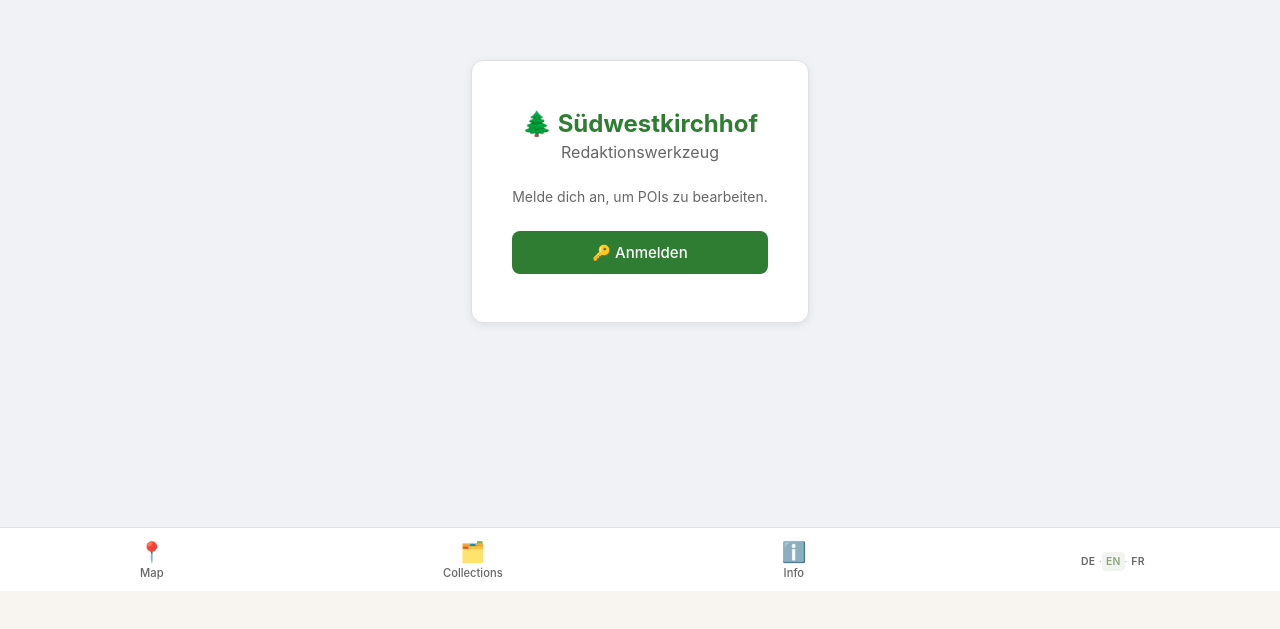
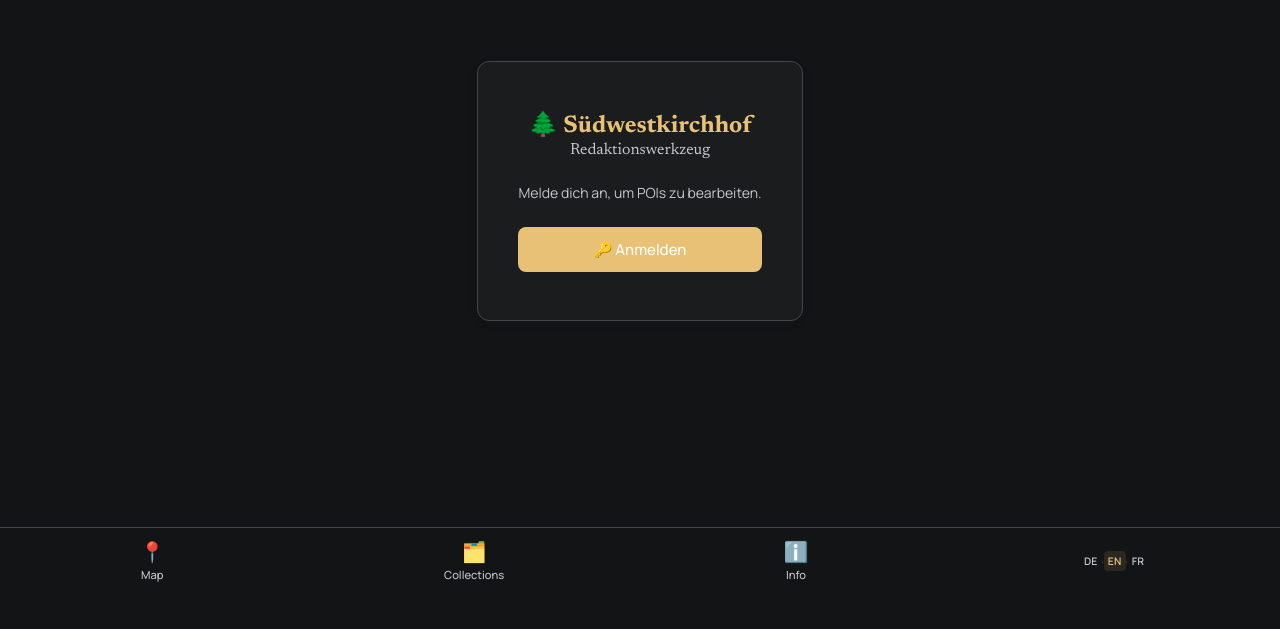
Before and after one commit to ullrichc/stahnsdorf, a Next.js app: page /admin in a window 1280 px wide. Shown: the part 209-838 px from the top of the page. Built offline with nearby package versions, Linux system fonts and the light colour scheme; no server answers.

Commit message:
feat: Implement Eternal Archive dark theme UI

```diff
--- a/src/app/admin/admin.css
+++ b/src/app/admin/admin.css
@@ -1,16 +1,16 @@
-/* ===== Admin Layout — Light Theme ===== */
+/* ===== Admin Layout — Eternal Archive Dark Theme ===== */
 
 :root {
-  --admin-bg: #f5f5f5;
-  --admin-surface: #ffffff;
-  --admin-border: #e0e0e0;
-  --admin-text: #1a1a1a;
-  --admin-muted: #666;
-  --admin-accent: #2e7d32;
-  --admin-green: #2e7d32;
-  --admin-yellow: #f9a825;
-  --admin-red: #c62828;
-  --admin-input-bg: #fafafa;
+  --admin-bg: var(--color-background);
+  --admin-surface: var(--color-surface-container-low);
+  --admin-border: var(--color-border);
+  --admin-text: var(--color-text);
+  --admin-muted: var(--color-text-muted);
+  --admin-accent: var(--color-primary);
+  --admin-green: var(--color-secondary);
+  --admin-yellow: var(--color-primary);
+  --admin-red: #ffb4ab;
+  --admin-input-bg: var(--color-surface-container-lowest);
 }
 
 /* ===== Auth Screens ===== */
@@ -20,7 +20,7 @@
   display: flex;
   align-items: center;
   justify-content: center;
-  background: #f0f2f5;
+  background: var(--admin-bg);
 }
 
 .admin-login-card {
@@ -206,7 +206,7 @@
 }
 
 .admin-toolbar input::placeholder {
-  color: #999;
+  color: var(--admin-muted);
 }
 
 .admin-toolbar select {
@@ -279,7 +279,7 @@
 }
 
 .admin-table thead {
-  background: #fafafa;
+  background: var(--admin-bg);
   position: sticky;
   top: 0;
   z-index: 1;
@@ -308,13 +308,13 @@
 
 .admin-table td {
   padding: 10px 16px;
-  border-bottom: 1px solid #eee;
+  border-bottom: 1px solid var(--admin-border);
   font-size: 14px;
   color: var(--admin-text);
 }
 
 .admin-table tr:hover {
-  background: #f0f7f0;
+  background: var(--color-surface-container-highest);
 }
 
 .admin-table tr {
@@ -332,26 +332,26 @@
 }
 
 /* Typ badges */
-.badge-grab { background: #fff3e0; color: #e65100; }
-.badge-bauwerk { background: #e0f2f1; color: #00695c; }
-.badge-denkmal { background: #fce4ec; color: #ad1457; }
-.badge-bereich { background: #e3f2fd; color: #1565c0; }
-.badge-mausoleum { background: #f1f8e9; color: #558b2f; }
-.badge-gedenkanlage { background: #f3e5f5; color: #7b1fa2; }
+.badge-grab { background: #3f4d3c; color: #aebda7; }
+.badge-bauwerk { background: #2f3133; color: #c5c6ca; }
+.badge-denkmal { background: #4b3e19; color: #bdaa7b; }
+.badge-bereich { background: #1a1c1e; color: #e9c176; }
+.badge-mausoleum { background: #273424; color: #bccbb5; }
+.badge-gedenkanlage { background: #3b2f0b; color: #d9c594; }
 
 /* Status badges */
-.badge-bestaetigt { background: #e8f5e9; color: #2e7d32; }
-.badge-pruefen { background: #fff8e1; color: #f57f17; }
+.badge-bestaetigt { background: #1b5e20; color: #e8f5e9; }
+.badge-pruefen { background: #775a19; color: #ffdea5; }
 
 /* Publish badges */
-.badge-entwurf { background: #f5f5f5; color: #757575; border-radius: 10px; }
-.badge-zur_pruefung { background: #fff8e1; color: #f57f17; border-radius: 10px; }
-.badge-veroeffentlicht { background: #e8f5e9; color: #2e7d32; border-radius: 10px; }
+.badge-entwurf { background: var(--color-surface-container-lowest); color: var(--color-text-muted); border-radius: 10px; }
+.badge-zur_pruefung { background: #775a19; color: #ffdea5; border-radius: 10px; }
+.badge-veroeffentlicht { background: #1b5e20; color: #e8f5e9; border-radius: 10px; }
 
 .coord-yes { color: var(--admin-green); }
-.coord-no { color: #bbb; }
+.coord-no { color: var(--admin-muted); }
 
-.dates { color: #888; font-size: 13px; white-space: nowrap; }
+.dates { color: var(--admin-muted); font-size: 13px; white-space: nowrap; }
 .name-cell { font-weight: 500; }
 
 /* ===== Actions ===== */
@@ -421,7 +421,7 @@
 .admin-field label {
   display: block;
   font-size: 13px;
-  color: #555;
+  color: var(--admin-text);
   margin-bottom: 4px;
 }
 
--- a/src/app/layout.tsx
+++ b/src/app/layout.tsx
@@ -3,6 +3,20 @@ import '@/styles/globals.css'
 import { Metadata, Viewport } from 'next'
 import BottomNav from '@/components/BottomNav'
 import { LocaleProvider } from '@/lib/LocaleContext'
+import { Manrope, Newsreader } from 'next/font/google'
+
+const manrope = Manrope({
+  subsets: ['latin'],
+  variable: '--font-manrope',
+  display: 'swap',
+})
+
+const newsreader = Newsreader({
+  subsets: ['latin'],
+  variable: '--font-newsreader',
+  display: 'swap',
+  style: ['normal', 'italic'],
+})
 
 export const metadata: Metadata = {
   title: 'Südwestkirchhof Stahnsdorf',
@@ -18,7 +32,7 @@ export const viewport: Viewport = {
 
 export default function RootLayout({ children }: { children: React.ReactNode }) {
   return (
-    <html lang="de" suppressHydrationWarning>
+    <html lang="de" suppressHydrationWarning className={`${manrope.variable} ${newsreader.variable}`}>
       <body>
         <LocaleProvider>
           <main style={{ paddingBottom: 'var(--nav-height)' }}>{children}</main>
--- a/src/styles/globals.css
+++ b/src/styles/globals.css
@@ -1,13 +1,18 @@
 :root {
-  --color-primary: #8da47e;
-  --color-primary-dark: #6b7d5f;
-  --color-secondary: #e6dac3;
-  --color-background: #f8f5f0;
-  --color-surface: #ffffff;
-  --color-text: #2c3e50;
-  --color-text-muted: #666666;
-  --color-border: #e0e0e0;
-  --color-shadow: rgba(0, 0, 0, 0.1);
+  /* Eternal Archive Theme */
+  --color-primary: #e9c176;
+  --color-primary-dark: #a17f3c;
+  --color-secondary: #bccbb5;
+  --color-surface: #121416;
+  --color-surface-container-low: #1a1c1e;
+  --color-surface-container-lowest: #0c0e10;
+  --color-surface-container-high: #282a2c;
+  --color-surface-container-highest: #333537;
+  --color-background: #121416;
+  --color-text: #e2e2e5;
+  --color-text-muted: #c5c6ca;
+  --color-border: #44474a;
+  --color-shadow: rgba(0, 0, 0, 0.3);
   --nav-height: 64px;
 }
 
@@ -21,10 +26,15 @@ html,
 body {
   max-width: 100vw;
   overflow-x: hidden;
-  font-family: -apple-system, BlinkMacSystemFont, 'Segoe UI', Roboto, Helvetica, Arial, sans-serif;
+  font-family: var(--font-manrope), -apple-system, BlinkMacSystemFont, 'Segoe UI', Roboto, Helvetica, Arial, sans-serif;
   background-color: var(--color-background);
   color: var(--color-text);
   -webkit-font-smoothing: antialiased;
+}
+
+/* Headings use Newsreader */
+h1, h2, h3, h4, h5, h6 {
+  font-family: var(--font-newsreader), serif;
 }
 
 button {
@@ -33,6 +43,22 @@ button {
   font: inherit;
   cursor: pointer;
 }
+
+/* OpenStreetMap Dark Mode filter */
+.leaflet-tile-pane {
+  filter: invert(90%) hue-rotate(180deg) brightness(80%) contrast(120%);
+}
+
+/* Leaflet UI Controls Dark Mode Overrides */
+.leaflet-bar a, .leaflet-bar a:hover {
+  background-color: var(--color-surface-container-high) !important;
+  color: var(--color-text) !important;
+  border-bottom: 1px solid var(--color-border) !important;
+}
+.leaflet-control-zoom-in, .leaflet-control-zoom-out {
+  color: var(--color-primary) !important;
+}
+
 
 .leaflet-control-attribution svg {
   display: none !important;
@@ -55,25 +81,26 @@ button {
   display: flex !important;
   align-items: center;
   justify-content: center;
-  background: white;
+  background: var(--color-surface-container-highest);
   border-radius: 50%;
-  box-shadow: 0 4px 12px rgba(0,0,0,0.3);
-  border: 4px solid white;
+  box-shadow: 0 4px 12px var(--color-shadow);
+  border: 2px solid var(--color-primary);
   width: 44px;
   height: 44px;
 }
 
 .poi-tooltip {
-  background: rgba(255, 255, 255, 0.95) !important;
-  color: var(--color-text) !important;
+  background: rgba(40, 42, 44, 0.90) !important;
   padding: 6px 14px !important;
   border-radius: 16px !important;
   font-size: 0.9rem !important;
   font-weight: 600 !important;
   white-space: nowrap !important;
-  box-shadow: 0 4px 12px rgba(0,0,0,0.2) !important;
-  border: none !important;
+  box-shadow: 0 4px 12px var(--color-shadow) !important;
+  border: 1px solid rgba(68, 71, 74, 0.4) !important;
+  color: var(--color-text) !important;
   transition: opacity 0.2s cubic-bezier(0.4, 0, 0.2, 1) !important;
+  backdrop-filter: blur(8px);
 }
 
 .poi-tooltip::before {
```
